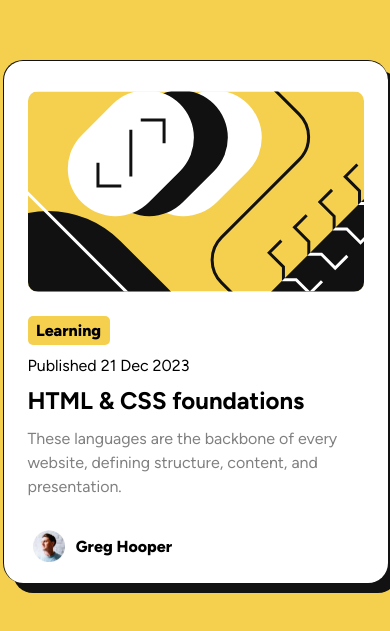
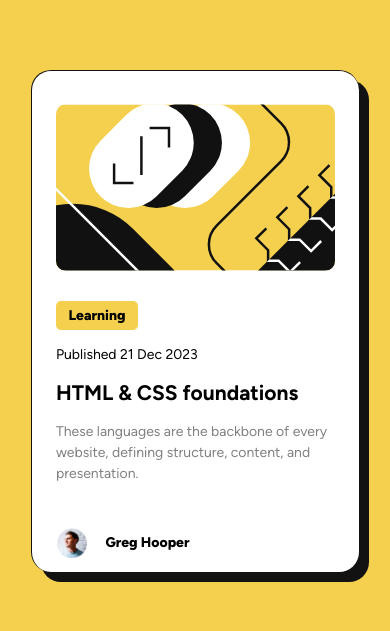
Before and after one commit to adonesguerreiro/blog-preview-card-main, a plain HTML site: page index.html in a window 390 px wide. Shown: the part 101-732 px from the top of the page. Drawn offline with Linux system fonts and the light colour scheme.

Commit message:
adjusted css lines and media queries

```diff
--- a/style.css
+++ b/style.css
@@ -6,7 +6,6 @@
 body {
 	background-color: hsl(47, 88%, 63%);
 	font-family: figtree;
-	font-size: 16px;
 }
 
 @font-face {
@@ -31,6 +30,7 @@ main {
 	justify-content: center;
 	width: 384px;
 	height: 522px;
+	font-size: 15px;
 	border-radius: 20px;
 	border-top: 1px solid hsl(0, 0%, 7%);
 	border-left: 1px solid hsl(0, 0%, 7%);
@@ -38,8 +38,7 @@ main {
 	background-color: hsl(0, 0%, 100%);
 
 	figure img {
-		margin-top: 30px;
-		margin-bottom: auto;
+		margin-top: 20px;
 		border-radius: 10px;
 	}
 }
@@ -47,7 +46,7 @@ main {
 .content {
 	display: grid;
 	width: 336px;
-	height: 194px;
+	height: 200px;
 	h1:hover {
 		color: hsl(47, 88%, 63%);
 		cursor: url("/assets/svg/handcursor.svg"), auto;
@@ -75,20 +74,20 @@ main {
 	width: 150px;
 	height: 32px;
 	img {
-		width: 32px;
+		width: 30px;
 	}
 	p {
 		font-family: figtree-extrabold;
 	}
 }
 
-@media screen and (max-width: 375px) {
+@media screen and (min-width: 377px) and (max-width: 786px) {
 	#blog-preview-card {
 		display: grid;
 		place-items: center;
 		width: 327px;
 		height: 501px;
-
+		font-size: 14px;
 		figure img {
 			width: 279px;
 		}
@@ -96,11 +95,6 @@ main {
 
 	.content {
 		width: 279px;
-		height: 173px;
-	}
-
-	#description {
-		font-size: 14px;
 	}
 
 	.image-avatar {
```
